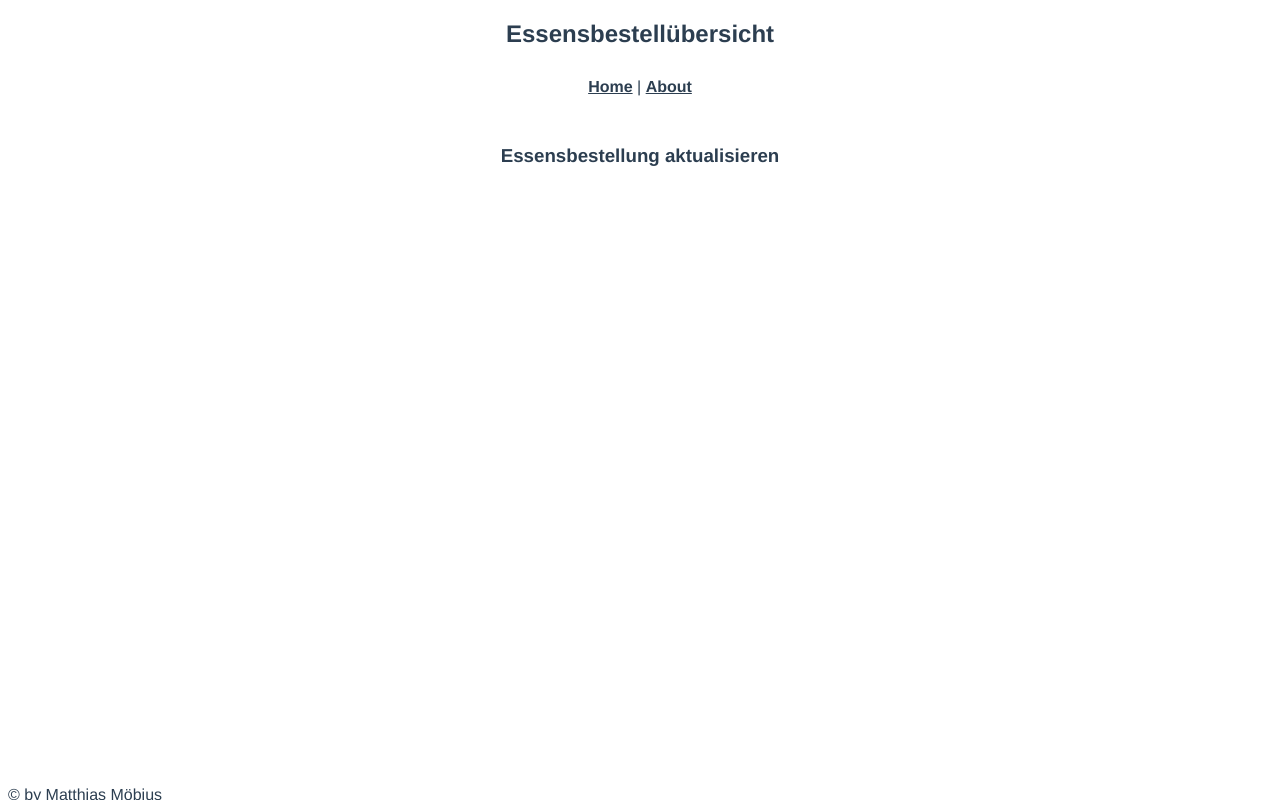
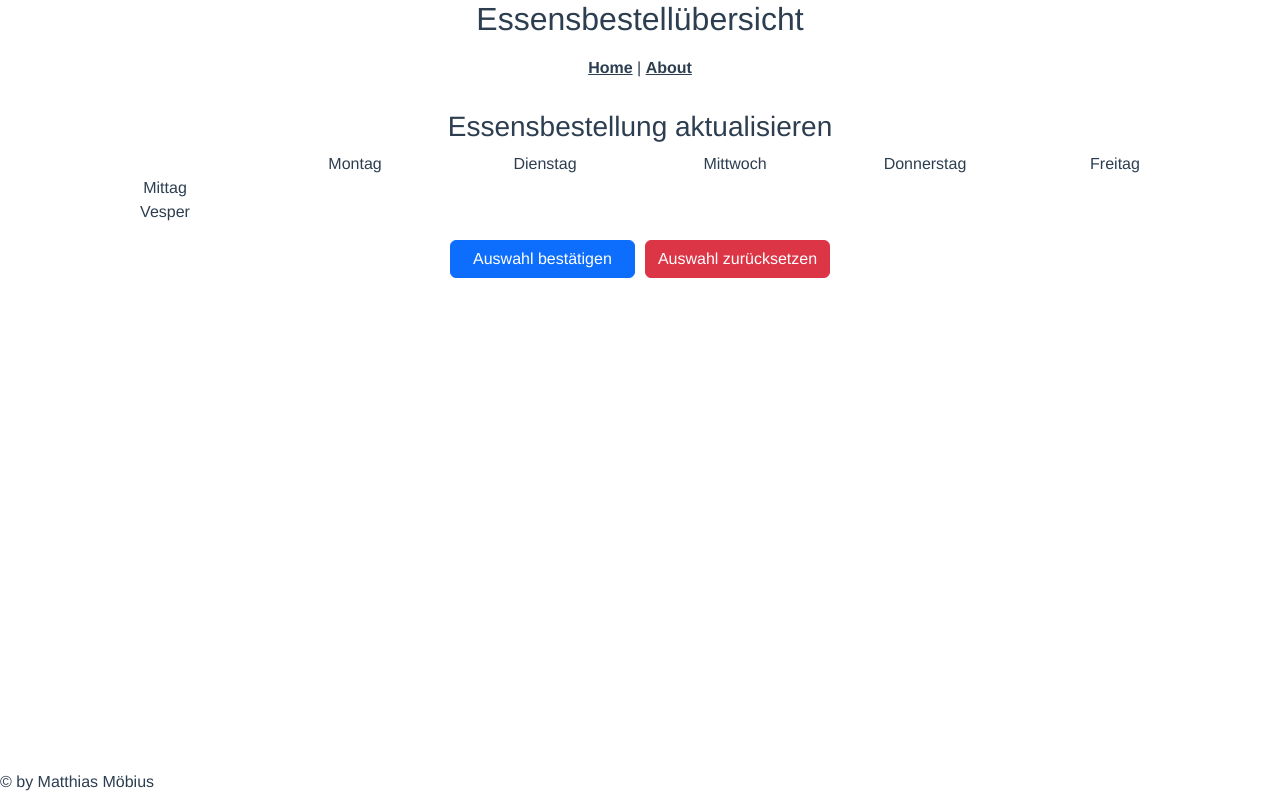
Before and after one commit to HeinzM/speiseplan-frontend, a Vue app: page /update in a window 1280 px wide. Built offline with nearby package versions, Linux system fonts and the light colour scheme.

Commit message:
griddata.ts als Interface erstellt buttons für Datenübernahme und Reset erstellt und mit Methoden verknüpft data-Konstrukt erstellt zur Zwischenspeicherung der Auswahlergebnisse bootstrap hinzugefügt

```diff
--- a/package.json
+++ b/package.json
@@ -8,8 +8,12 @@
     "lint": "vue-cli-service lint"
   },
   "dependencies": {
+    "@popperjs/core": "^2.11.8",
+    "bootstrap": "^5.3.0",
+    "bootstrap-vue": "^2.23.1",
     "core-js": "^3.8.3",
     "vue": "^3.2.13",
+    "vue-class-component": "^8.0.0-0",
     "vue-router": "^4.0.3",
     "vuex": "^4.0.0"
   },
--- a/src/components/ModifyWeekPage.vue
+++ b/src/components/ModifyWeekPage.vue
@@ -1,16 +1,93 @@
 <template>
   <h3>{{ title }}</h3>
+  <div class="container">
+    <div class="row">
+      <div class="col-lg-2 col-md-6"></div>
+      <div class="col-lg-2 col-md-6">Montag</div>
+      <div class="col-lg-2 col-md-6">Dienstag</div>
+      <div class="col-lg-2 col-md-6">Mittwoch</div>
+      <div class="col-lg-2 col-md-6">Donnerstag</div>
+      <div class="col-lg-2 col-md-6">Freitag</div>
+    </div>
+    <div class="row">
+      <div class="col-lg-2 col-md-6">Mittag</div>
+      <div class="col-lg-2 col-md-6"></div>
+      <div class="col-lg-2 col-md-6"></div>
+      <div class="col-lg-2 col-md-6"></div>
+      <div class="col-lg-2 col-md-6"></div>
+      <div class="col-lg-2 col-md-6"></div>
+    </div>
+    <div class="row">
+      <div class="col-lg-2 col-md-6">Vesper</div>
+      <div class="col-lg-2 col-md-6"></div>
+      <div class="col-lg-2 col-md-6"></div>
+      <div class="col-lg-2 col-md-6"></div>
+      <div class="col-lg-2 col-md-6"></div>
+      <div class="col-lg-2 col-md-6"></div>
+    </div>
+  </div>
+  <div class="mt-3">
+    <button class="btn btn-primary" @click="submitData">
+      Auswahl bestätigen
+    </button>
+    <button class="btn btn-danger" @click="resetData">
+      Auswahl zurücksetzen
+    </button>
+  </div>
 </template>
 
 <script lang="ts">
-import { defineComponent } from "vue";
+import { defineComponent, reactive } from "vue";
+import { GridData } from "@/interfaces/griddata";
 
 export default defineComponent({
   name: "ModifyweekPage",
   props: {
     title: String,
   },
+  data: () => {
+    return {
+      gridRows: [2, 3] as number[],
+      gridColumns: [2, 3, 4, 5, 6] as number[],
+      gridData: {} as GridData,
+      selectOptions: [
+        { value: true, text: "Ja" },
+        { value: false, text: "Nein" },
+      ],
+    };
+  },
+  created() {
+    this.initializeGridData();
+  },
+  methods: {
+    initializeGridData() {
+      for (const row of this.gridRows) {
+        //this.$set(this.gridData, row, {});
+        this.gridData[row] = reactive({});
+        for (const col of this.gridColumns) {
+          //this.$set(this.gridData[row], col, {
+          //  selection: false,
+          //});
+          this.gridData[row][col] = reactive({
+            selection: false,
+          });
+        }
+      }
+    },
+    submitData() {
+      this.$emit("dataSubmitted", this.gridData);
+    },
+    resetData() {
+      this.initializeGridData();
+    },
+  },
 });
 </script>
 
-<style scoped></style>
+<style scoped>
+.btn {
+  margin-left: 5px;
+  margin-right: 5px;
+  min-width: 185px;
+}
+</style>
--- /dev/null
+++ b/src/interfaces/griddata.ts
@@ -0,0 +1,7 @@
+export interface GridData {
+  [row: number]: {
+    [col: number]: {
+      selection: boolean;
+    };
+  };
+}
--- a/src/main.ts
+++ b/src/main.ts
@@ -2,5 +2,7 @@ import { createApp } from "vue";
 import App from "./App.vue";
 import router from "./router";
 import store from "./store";
+import "bootstrap";
+import "bootstrap/dist/css/bootstrap.min.css";
 
 createApp(App).use(store).use(router).mount("#app");
--- a/src/views/UpdateView.vue
+++ b/src/views/UpdateView.vue
@@ -1,10 +1,11 @@
 <template>
-  <ModifyWeekPage :title="title" />
+  <ModifyWeekPage :title="title" @dataSubmitted="convertData" />
 </template>
 
 <script lang="ts">
 import ModifyWeekPage from "@/components/ModifyWeekPage.vue";
 import { defineComponent } from "vue";
+import { GridData } from "@/interfaces/griddata";
 export default defineComponent({
   components: { ModifyWeekPage },
   data: () => {
@@ -12,6 +13,11 @@ export default defineComponent({
       title: "Essensbestellung aktualisieren",
     };
   },
+  methods: {
+    convertData(gridData: GridData) {
+      console.log(gridData);
+    },
+  },
 });
 </script>
 
```
Also changed, not shown: 1 other file (tests, documents, lock files or other folders).
